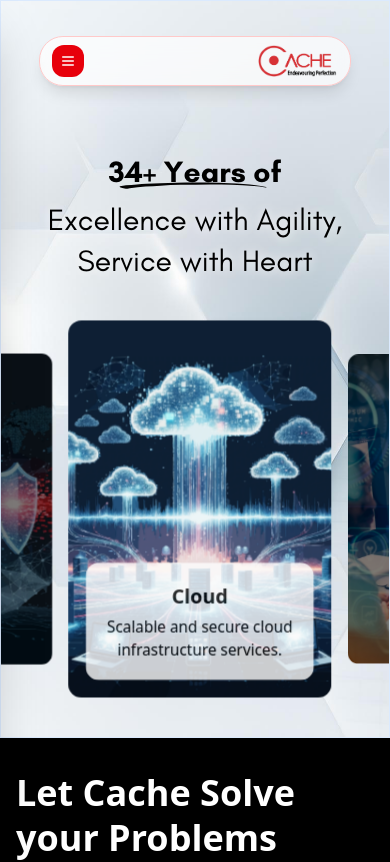
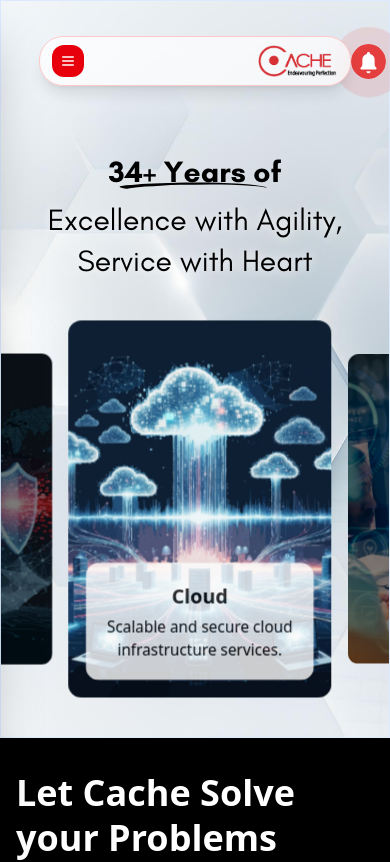
Before and after one commit to anil29717/cachewebsite, a React (Vite) app in the folder frontend/: page / in a window 390 px wide. Shown: the top 862 px of the page. Built offline with nearby package versions, Linux system fonts and the light colour scheme.

Commit message:
Fix Changes

```diff
--- a/frontend/src/Render_Pages/HomePage.jsx
+++ b/frontend/src/Render_Pages/HomePage.jsx
@@ -48,7 +48,7 @@ export default function HomePage() {
       {/* <Chatbot /> */}
 
       {/* Botpress Chatbot Component (Bottom Left) */}
-      <BotpressChatbot />
+      {/* <BotpressChatbot /> */}
 
       {/* <FullScreenThreeImageSlider /> */}
     </>
--- a/frontend/src/components/AboutPageComponent/Team.tsx
+++ b/frontend/src/components/AboutPageComponent/Team.tsx
@@ -9,11 +9,11 @@ interface TeamMember {
 
 const TeamSection: React.FC = () => {
   const teamMembers: TeamMember[] = [
-    { id: 1, name: "Prathna Gupta", designation: "CMD", image: "/team/prarthna.jpg" },
+    { id: 1, name: "Prarthna Gupta", designation: "CMD", image: "/team/prarthna.jpg" },
     { id: 2, name: "Shraddha Gupta", designation: "CEO", image: "/team/shraddha.jpg" },
     { id: 3, name: "Amit Chaudhary", designation: "Director - Cyber Security & Cloud", image: "/team/amit.jpg" },
     { id: 4, name: "Vinod Pulyani", designation: "CFO & CEO", image: "/team/Vinod.jpg" },
-    { id: 5, name: "Saurabh Kumar Srivastava", designation: "VP of Cyber Security", image: "/team/saurabh.jpg" },
+    { id: 5, name: "Saurabh Kumar Srivastava", designation: "VP - Cyber Security", image: "/team/saurabh.jpg" },
     { id: 6, name: "Manohar", designation: "Senior Sales Manager", image: "/team/manohar.jpg" },
     { id: 7, name: "Geetanjali", designation: "Legal Compliance", image: "/team/geetanjali.png" },
     { id: 8, name: "Naresh", designation: "Senior Sales Manager", image: "/team/naresh.png" },
--- a/frontend/src/components/HomeComponent/Navbar.jsx
+++ b/frontend/src/components/HomeComponent/Navbar.jsx
@@ -137,7 +137,7 @@ function Navbar() {
 
       {/* Main Sidebar */}
       <div className={`
-        fixed top-0 left-0 w-72 h-full bg-white z-[2000] flex flex-col transition-transform duration-500 ease-out shadow-2xl
+        fixed top-0 left-0 w-54 md:w-72 h-full bg-white z-[2000] flex flex-col transition-transform duration-500 ease-out shadow-2xl
         ${menuOpen ? 'transform translate-x-0' : 'transform -translate-x-full'}
       `}>
         {/* Sidebar Header */}
@@ -184,7 +184,7 @@ function Navbar() {
       {/* Submenu Panel */}
       {activeSubmenu && menuOpen && (
         <div
-          className="submenu-panel fixed top-0 left-72 w-64 h-full bg-white z-[2001] shadow-2xl border-l border-gray-200"
+          className="submenu-panel fixed top-0 left-1/2 md:left-72 w-64 h-full bg-white z-[2001] shadow-2xl border-l border-gray-200"
           style={{ animation: 'slideInFromRight 0.3s ease-out' }}
           onMouseEnter={() => setActiveSubmenu(activeSubmenu)}
           onMouseLeave={() => {
--- a/frontend/src/components/HomeComponent/SearchBar.tsx
+++ b/frontend/src/components/HomeComponent/SearchBar.tsx
@@ -46,10 +46,7 @@ const LoginButton: React.FC = () => {
     if (!notificationOpen) return;
 
     const handleClickOutside = (event: MouseEvent) => {
-      if (
-        bellRef.current &&
-        !bellRef.current.contains(event.target as Node)
-      ) {
+      if (bellRef.current && !bellRef.current.contains(event.target as Node)) {
         setNotificationOpen(false);
       }
     };
@@ -79,7 +76,11 @@ const LoginButton: React.FC = () => {
     position: "relative",
   };
 
-  const iconStyle: React.CSSProperties = { fontSize: "20px", flexShrink: 0, color: "black" };
+  const iconStyle: React.CSSProperties = {
+    fontSize: "20px",
+    flexShrink: 0,
+    color: "black",
+  };
 
   const inputStyle: React.CSSProperties = {
     border: "none",
@@ -159,11 +160,54 @@ const LoginButton: React.FC = () => {
     transition: "background-color 0.2s ease",
   };
 
-  const itemStyle: React.CSSProperties = { padding: "10px 15px", cursor: "pointer", fontSize: "14px" };
+  const itemStyle: React.CSSProperties = {
+    padding: "10px 15px",
+    cursor: "pointer",
+    fontSize: "14px",
+  };
 
   return (
-    <div className="fixed top-10 right-12 hidden md:flex justify-end z-50">
-      <div style={{ display: "flex", alignItems: "center" }}>
+    <div className="fixed top-11 right-1 md:top-5 md:right-5 flex justify-end z-50">
+      {/* 🔔 Mobile Bell Icon (visible on small only) */}
+      <div className="flex md:hidden" ref={bellRef}>
+        {hasNewNotification && !notificationOpen && <span style={ringStyle}></span>}
+        <img
+          src="/bell-icon.svg"
+          alt="Notifications"
+          style={{ ...bellIconStyle, width: "35px", height: "35px" }}
+          onClick={() => setNotificationOpen(!notificationOpen)}
+        />
+        {notificationOpen && (
+          <div style={notificationDropdownStyle}>
+            {notificationItems.map((item, idx) => (
+              <div
+                key={idx}
+                style={{
+                  ...notificationItemStyle,
+                  borderBottom:
+                    idx === notificationItems.length - 1 ? "none" : "1px solid rgba(255,255,255,0.2)",
+                }}
+                onClick={() => {
+                  navigate(item.route);
+                  setNotificationOpen(false);
+                  setHasNewNotification(false);
+                }}
+                onMouseEnter={(e) =>
+                  (e.currentTarget.style.backgroundColor = "rgba(255,255,255,0.2)")
+                }
+                onMouseLeave={(e) =>
+                  (e.currentTarget.style.backgroundColor = "transparent")
+                }
+              >
+                {item.label}
+              </div>
+            ))}
+          </div>
+        )}
+      </div>
+
+      {/* 🖥️ Desktop Search + Bell */}
+      <div className="hidden md:flex items-center">
         {/* Search Input */}
         <div style={containerStyle} onClick={() => setExpanded(true)}>
           <FiSearch style={iconStyle} />
@@ -198,15 +242,20 @@ const LoginButton: React.FC = () => {
                   key={idx}
                   style={{
                     ...notificationItemStyle,
-                    borderBottom: idx === notificationItems.length - 1 ? "none" : "1px solid rgba(255,255,255,0.2)",
+                    borderBottom:
+                      idx === notificationItems.length - 1 ? "none" : "1px solid rgba(255,255,255,0.2)",
                   }}
                   onClick={() => {
                     navigate(item.route);
                     setNotificationOpen(false);
                     setHasNewNotification(false);
                   }}
-                  onMouseEnter={(e) => (e.currentTarget.style.backgroundColor = "rgba(255,255,255,0.2)")}
-                  onMouseLeave={(e) => (e.currentTarget.style.backgroundColor = "transparent")}
+                  onMouseEnter={(e) =>
+                    (e.currentTarget.style.backgroundColor = "rgba(255,255,255,0.2)")
+                  }
+                  onMouseLeave={(e) =>
+                    (e.currentTarget.style.backgroundColor = "transparent")
+                  }
                 >
                   {item.label}
                 </div>
--- a/frontend/src/components/InsightComponent/case-studies-section.tsx
+++ b/frontend/src/components/InsightComponent/case-studies-section.tsx
@@ -336,9 +336,7 @@ export function CaseStudiesSection() {
   useEffect(() => {
     const urlParams = new URLSearchParams(location.search);
     const activeStudyParam = urlParams.get('activeStudy');
-
     if (activeStudyParam) {
-      // Map the case study name from CacheSolutionsSection to the corresponding industry
       const industryMapping: IndustryMapping = {
         'Telecom Network Modernization': 'Telecom',
         'Banking & Financial Services Innovation': 'BFSI',
@@ -348,26 +346,24 @@ export function CaseStudiesSection() {
         'Government Digital Services': 'Governance',
         'IT Services & Technology Solutions': 'IT & ITES'
       };
-
       const mappedIndustry = industryMapping[activeStudyParam];
       if (mappedIndustry && industries.includes(mappedIndustry)) {
         setActiveTab(mappedIndustry);
-
-        // Scroll to success stories section after a brief delay to ensure proper rendering
         setTimeout(() => {
           const element = document.getElementById('success-stories');
           if (element) {
             element.scrollIntoView({ behavior: 'smooth', block: 'start' });
           }
         }, 300);
-
-        // Clear the URL parameter after setting the tab to prevent interference with manual tab switching
-        const newUrl = new URL(window.location);
-        newUrl.searchParams.delete('activeStudy');
-        window.history.replaceState({}, '', newUrl);
       }
+      // Only clear the param once, so user can switch tabs after
+      const newUrl = new URL(window.location);
+      newUrl.searchParams.delete('activeStudy');
+      window.history.replaceState({}, '', newUrl);
     }
-  }, [location.search, industries]);
+    // Only run this effect on mount
+    // eslint-disable-next-line
+  }, []);
 
   // Filter case studies based on active tab
   const filteredCaseStudies = caseStudies.filter(study => study.industry === activeTab);
```
Also changed, not shown: frontend/src/components/HomeComponent/Footer.jsx (+11 -14 lines), 2 other files (tests, documents, lock files or other folders).
